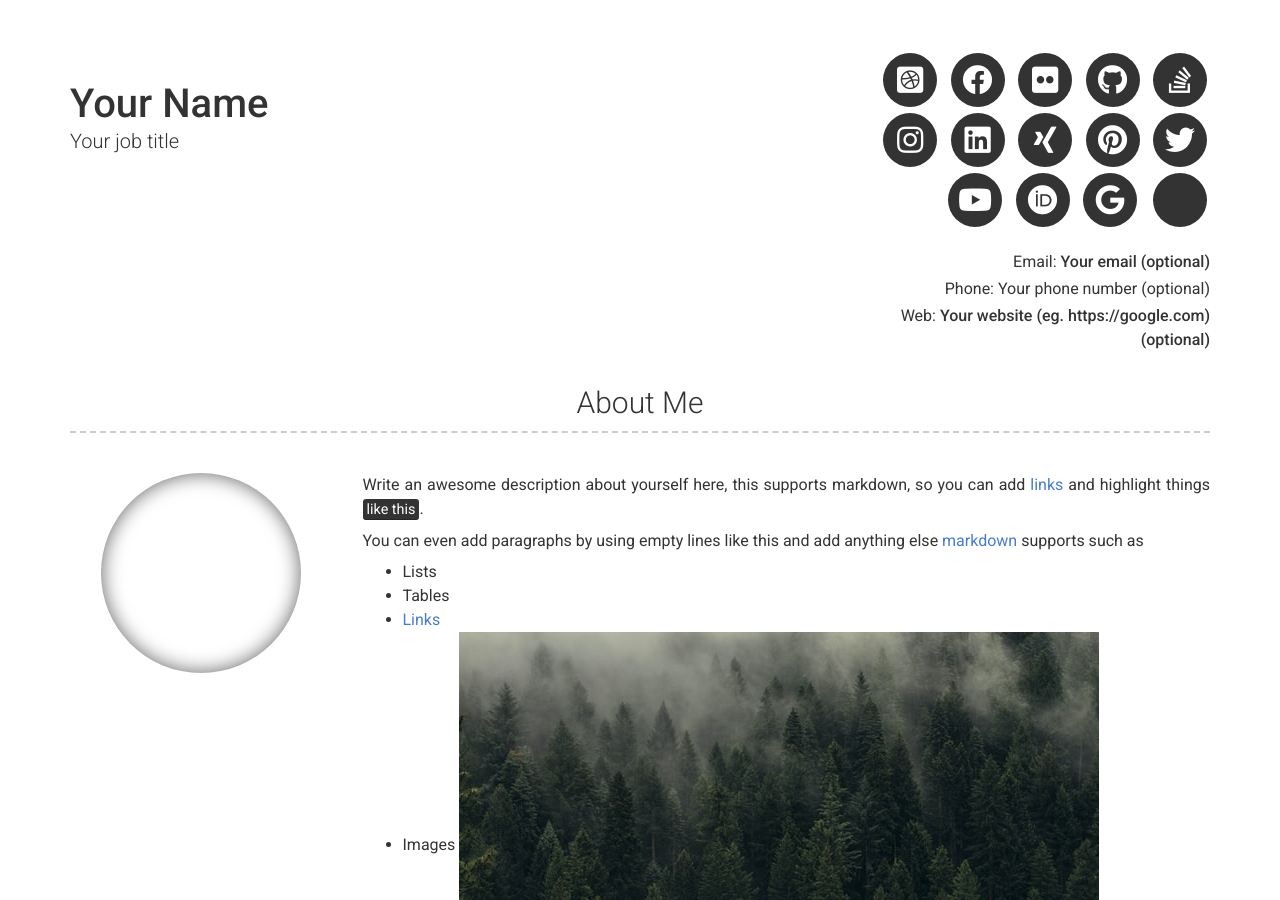
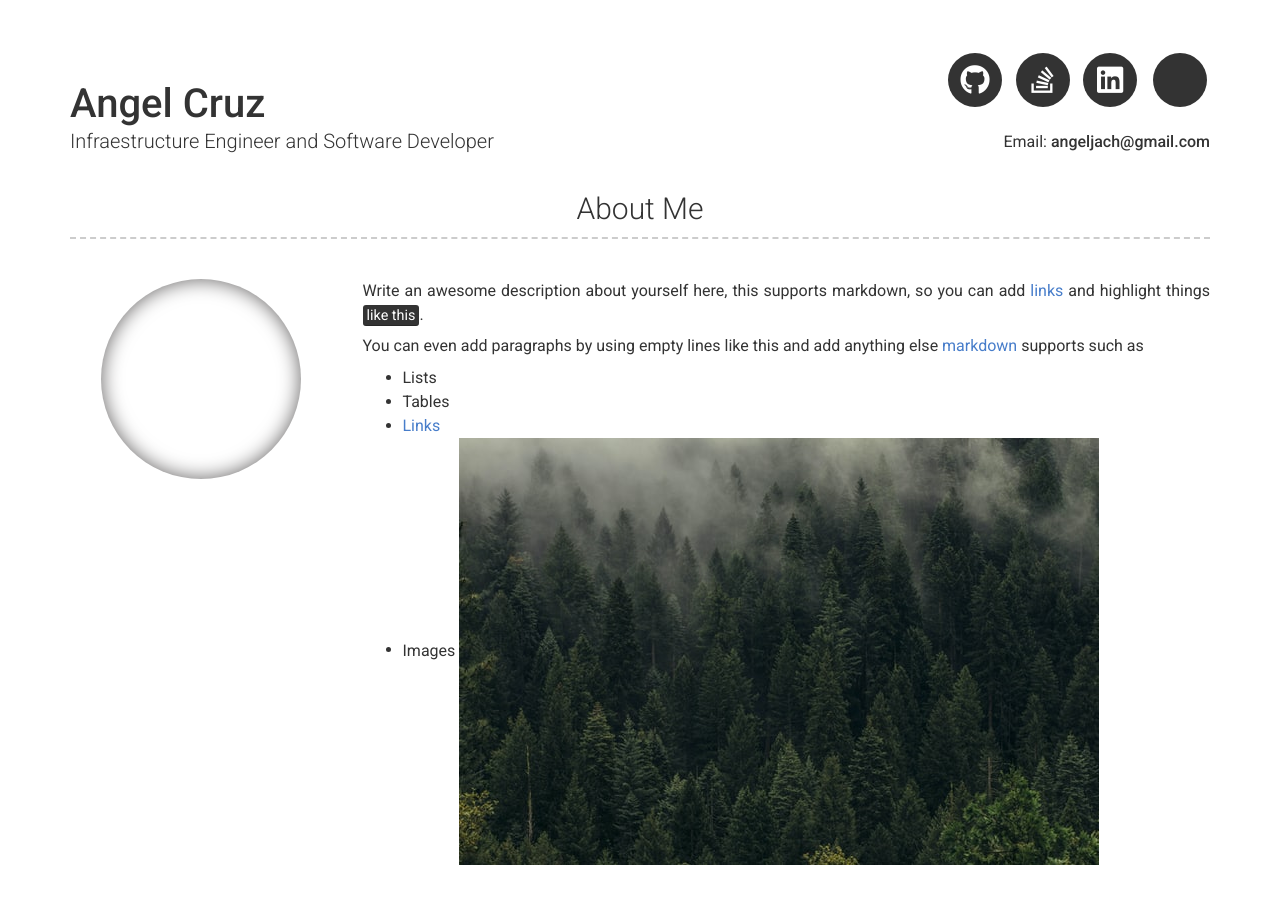
Before and after one commit to angeljach/angeljach.github.io, a Jekyll site: the page built from index.md, in a window 1280 px wide and 900 px high. Built offline with Jekyll 4.4.1, drawn with Linux system fonts in a browser that asks for light colours; nearby versions of some CDN libraries; some of the changed text lies outside the part shown.

Commit message:
feat: insert personal information

```diff
--- a/_config.yml
+++ b/_config.yml
@@ -6,32 +6,32 @@ repository: Git repository where your resume will be hosted, only required if yo
 version: 2
 
 # Personal info
-name: Your Name
-title: Your job title
-email: Your email (optional)
+name: Angel Cruz
+title: Infraestructure Engineer and Software Developer
+email: angeljach@gmail.com
 # email_title: Email (Email title override)
-phone: Your phone number (optional)
+# phone: Your phone number (optional)
 # phone_title: Phone (Phone title override)
-website: Your website (eg. https://google.com)(optional)
+# website: Your website (eg. https://google.com)(optional)
 # website_title: Web (Website title override)
 
 # Dark Mode (true/false/never)
 darkmode: false
 
 # Social links
-twitter_username: jekyllrb
-github_username:  jekyll
-stackoverflow_username: "00000001"
-dribbble_username: jekyll
-facebook_username: jekyll
-flickr_username: jekyll
-instagram_username: jekyll
-linkedin_username: jekyll
-xing_username: jekyll
-pinterest_username: jekyll
-youtube_username: jekyll
-orcid_username: 0000-0000-0000-0000
-googlescholar_username: D847cGsAAAAJ
+#twitter_username: jekyllrb
+github_username:  angeljach
+stackoverflow_username: "1850701"
+#dribbble_username: jekyll
+#facebook_username: jekyll
+#flickr_username: jekyll
+#instagram_username: jekyll
+linkedin_username: angelch
+#xing_username: jekyll
+#pinterest_username: jekyll
+#youtube_username: jekyll
+#orcid_username: 0000-0000-0000-0000
+#googlescholar_username: D847cGsAAAAJ
 
 # Additional icon links
 additional_links:
```
